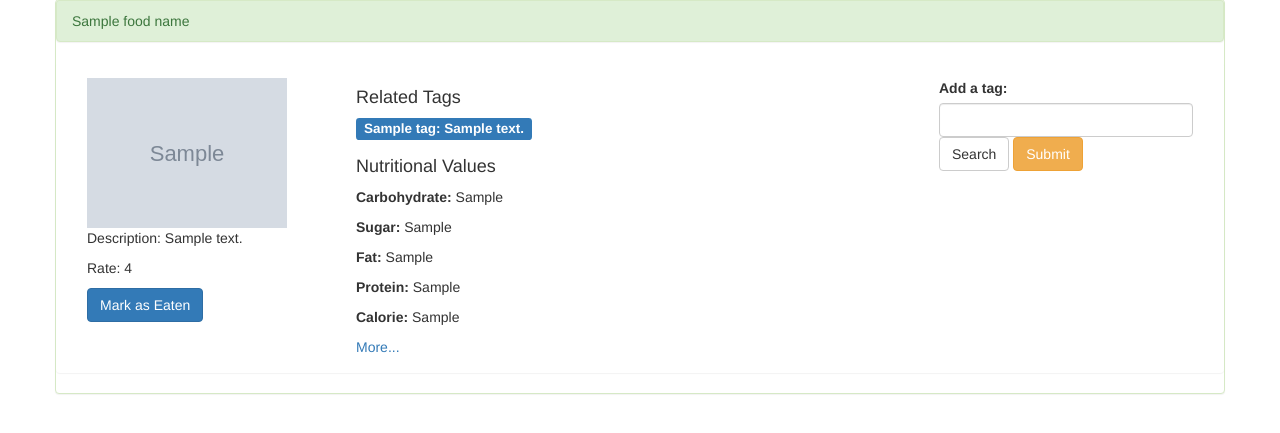
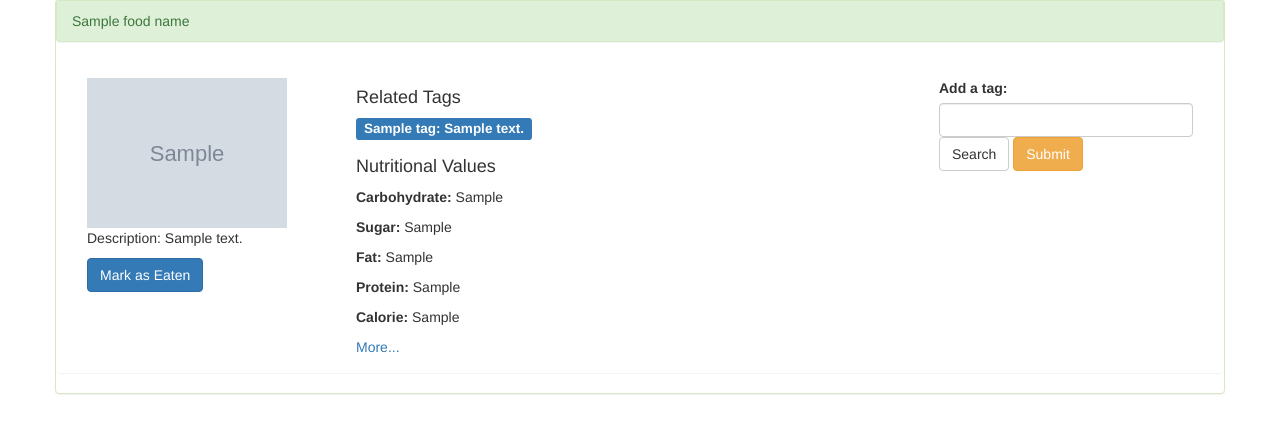
Before and after one commit to bounswe/bounswe2016group4, a Django app: template kwueBackend/kwue/templates/kwue/food.html in a window 1280 px wide. Shown: the part 144-577 px from the top of the page. Run offline with Django 3.2, Linux system fonts and the light colour scheme; the template is opened without the code that fills it: most values are stand-ins (such as "Sample title", 1, 10 or a date in 2020); grey boxes marked "Sample" are stand-in pictures; some libraries are stand-ins or nearby versions.

Commit message:
rate removed

```diff
--- a/kwueBackend/kwue/templates/kwue/food.html
+++ b/kwueBackend/kwue/templates/kwue/food.html
@@ -29,7 +29,6 @@
                     <div class="col-md-3">
                         <img src="{{ food_image }}" style="width: 200px; height: auto">
                         <p>Description: {{ food_description }}</p>
-                        <p>Rate: {{ food_rate }}</p>
                         <a class="btn btn-primary" id="mark-as-eaten" data-foodid="{{ food_id }}">Mark as Eaten</a>
                     </div>
                     <div class="col-md-6">
--- a/kwueBackend/kwue/templates/kwue/home.html
+++ b/kwueBackend/kwue/templates/kwue/home.html
@@ -35,7 +35,6 @@
                                 <p>description: {{ food.food_description }}</p>
                                 <p>owner: {{ food.food_owner }}</p>
                                 <img src=" {{ food.food_image }}" style="width: 100px; height: auto">
-                                <p>rate: {{ food.food_rate }}</p>
                             </a>
                         {% endfor %}
                         </div>
```
